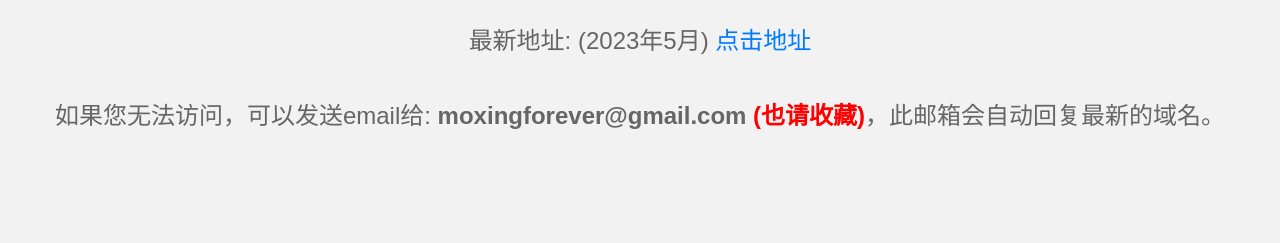
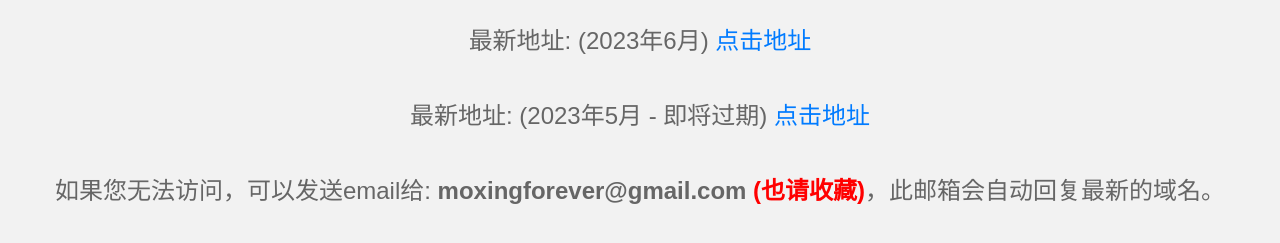
Before and after one commit to moxingh/moxingh.github.io, a plain HTML site: page index.html in a window 1280 px wide. Shown: the part 189-432 px from the top of the page. Drawn offline with Linux system fonts and the light colour scheme.

Commit message:
Update index.html

```diff
--- a/index.html
+++ b/index.html
@@ -31,7 +31,8 @@
   </head>
   <body>
     <h1>见到此页，请立即<span style="color:red;">收藏</span>本网址，以免再次失联!此链接永久有效（可尝试使用VPN）</h1>
-    <p>最新地址: (2023年5月) <a href="http://moxing.pet">点击地址</a></p>
+     <p>最新地址: (2023年6月) <a href="http://moxing.tips">点击地址</a></p>
+    <p>最新地址: (2023年5月 - 即将过期) <a href="http://moxing.pet">点击地址</a></p>
 
     <p>如果您无法访问，可以发送email给: <b>moxingforever@gmail.com <span style="color:red;">(也请收藏)</span></b>，此邮箱会自动回复最新的域名。
 
```
